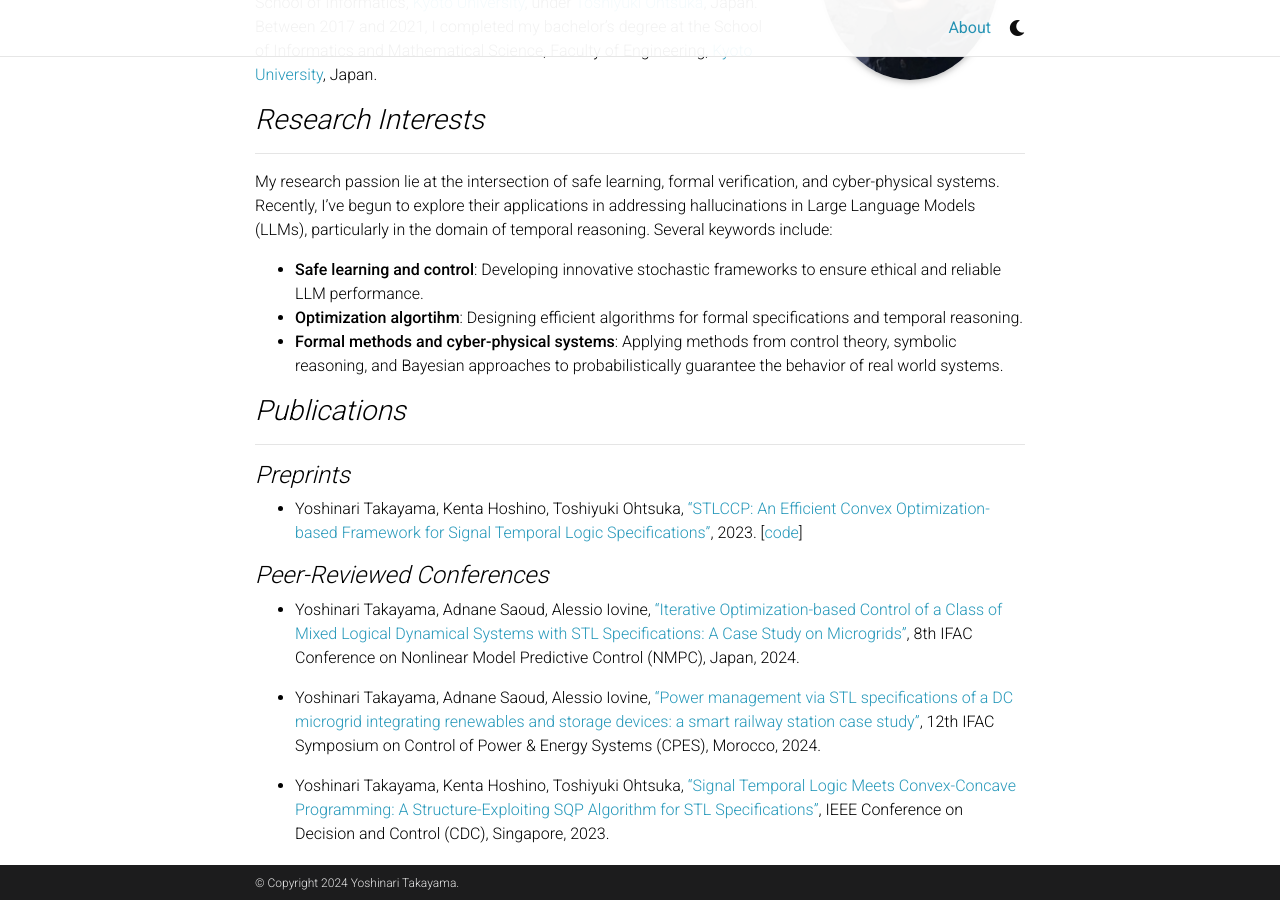
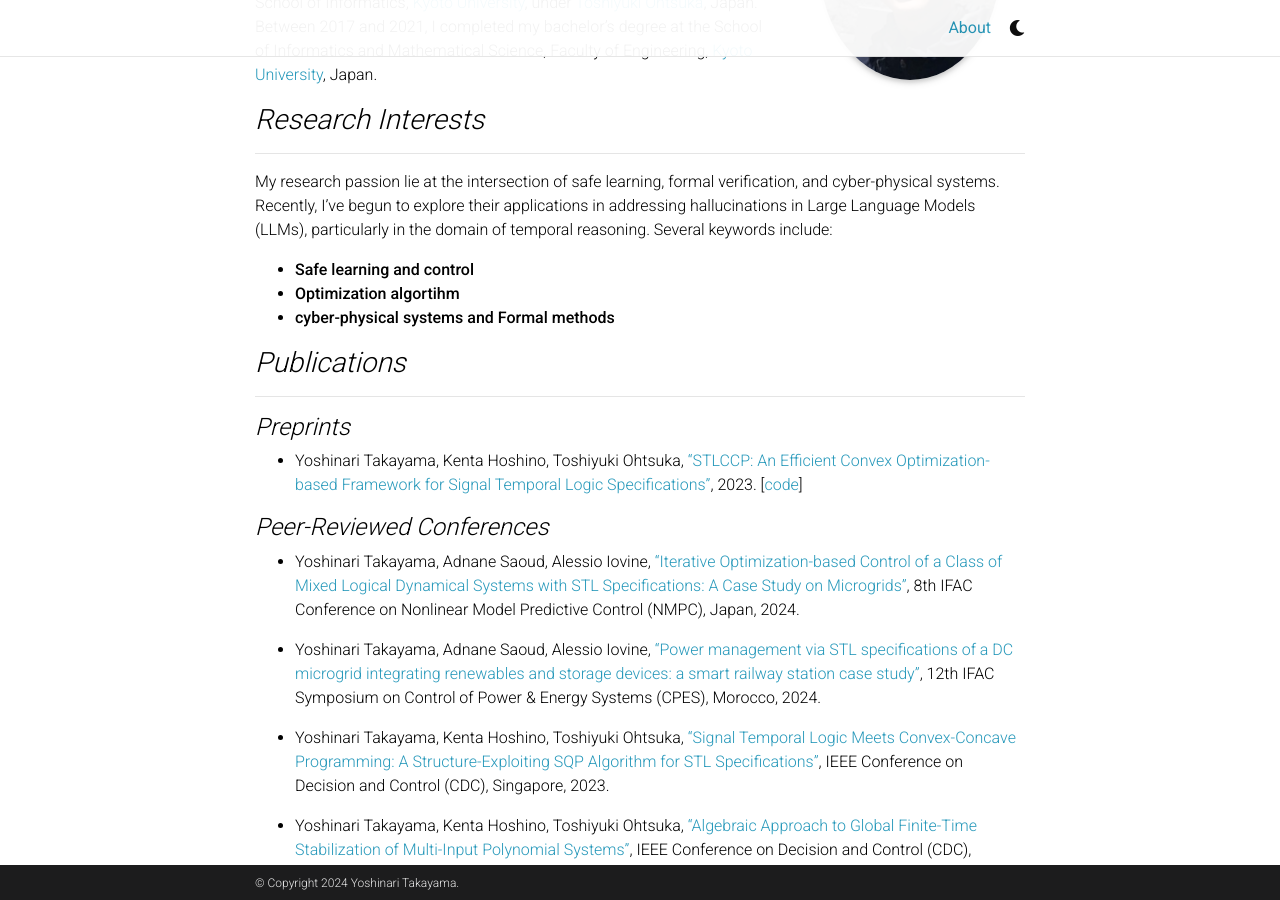
Before and after one commit to yotakayama/yotakayama.github.io, a Jekyll site: the page built from _pages/about.md, in a window 1280 px wide and 900 px high, scrolled down 303 px. Built offline with Jekyll 4.4.1, drawn with Linux system fonts in a browser that asks for light colours; comment, search, counter and statistics services are not loaded; a style sheet for code colours, icons or effects is not loaded.

```diff
--- a/_pages/about.md
+++ b/_pages/about.md
@@ -31,10 +31,9 @@
 ---------------------------------------
 My research passion lie at the intersection of safe learning, formal verification, and cyber-physical systems. Recently, I've begun to explore their applications in addressing hallucinations in Large Language Models (LLMs), particularly in the domain of temporal reasoning. Several keywords include:
 
-* **Safe learning and control**: Developing innovative stochastic frameworks to ensure ethical and reliable LLM performance.
-* **Optimization algortihm**: Designing efficient algorithms for formal specifications and temporal reasoning.
-* **Formal methods and cyber-physical systems**: Applying methods from control theory, symbolic reasoning, and Bayesian approaches to probabilistically guarantee the behavior of real world systems.
-
+* **Safe learning and control**
+* **Optimization algortihm**
+* **cyber-physical systems and Formal methods**
 
  <style>/*
 
```
